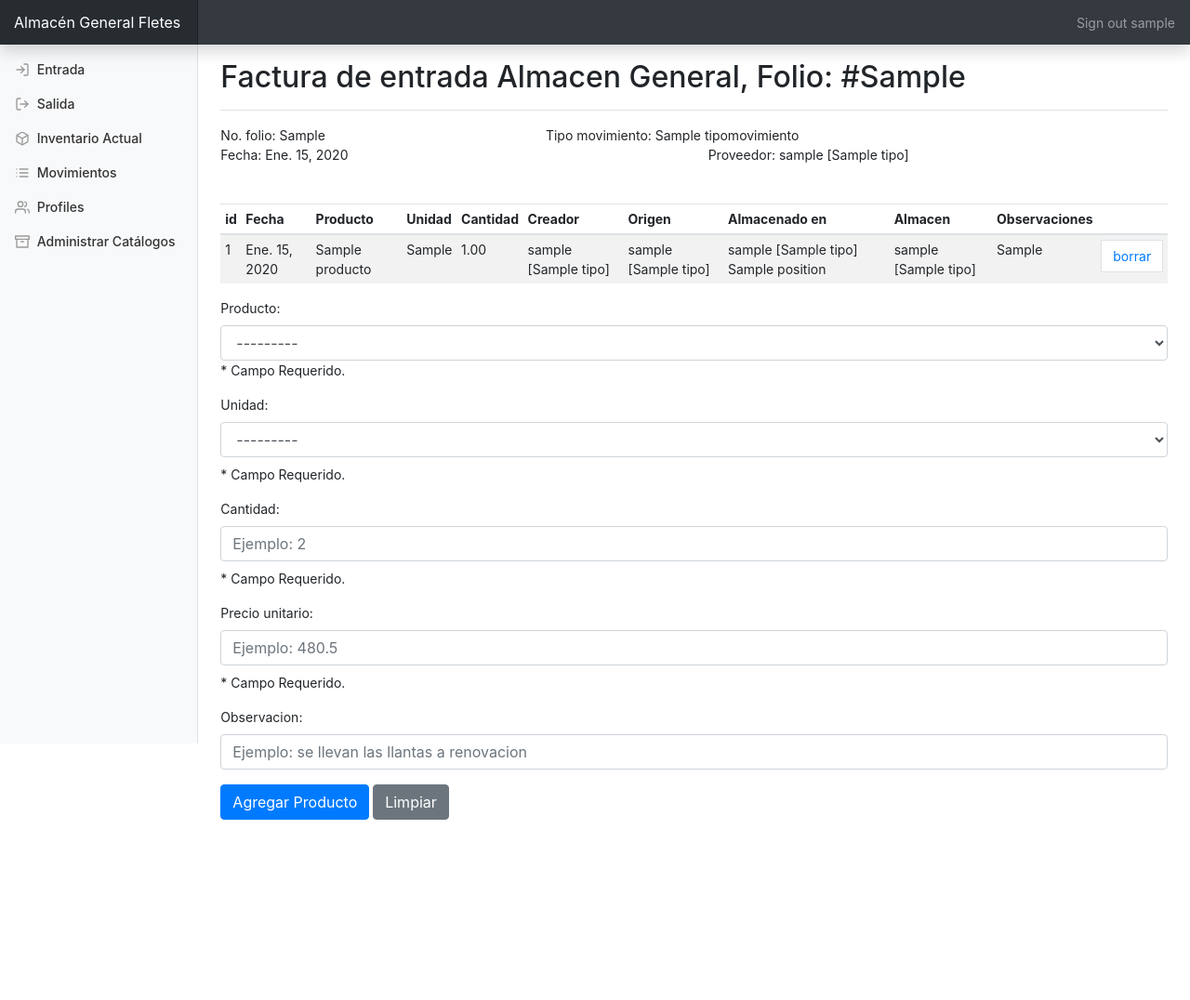
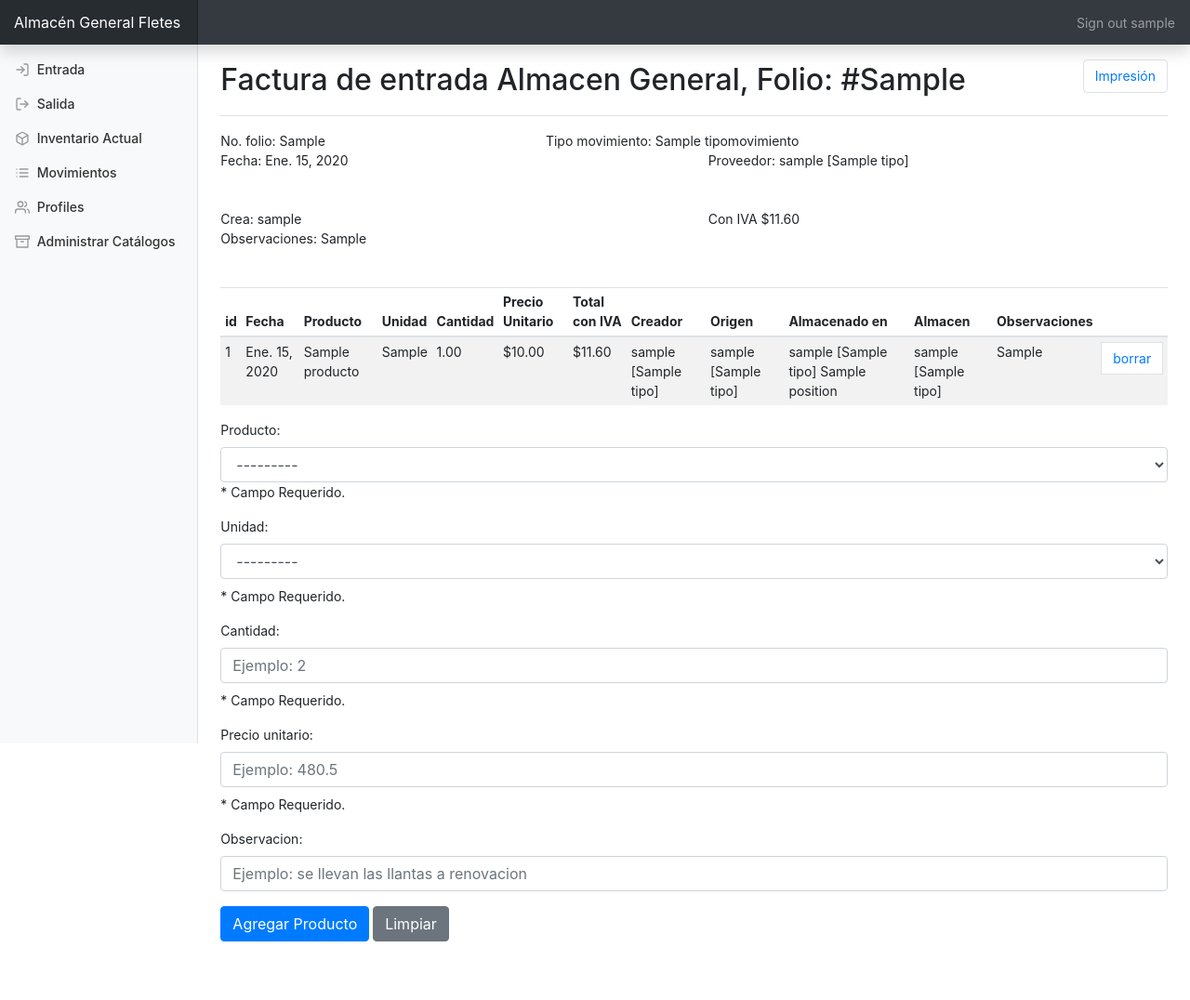
Before and after one commit to ramirovazq/mialmacen, a Django app: page /general/entrada/1/add/ in a window 1280 px wide. Shown: the whole page at 93% size. Before the commit the page ends 882 px from the top, so only its background shows below. Run offline with Django 3.2, Linux system fonts and the light colour scheme; a user stored in the database is signed in; tables that the repository leaves empty hold one stand-in row (values such as "Sample post"); some libraries are stand-ins or nearby versions.

Commit message:
vale de entrada se puede imprimir

```diff
--- a/almacen/general/models.py
+++ b/almacen/general/models.py
@@ -83,6 +83,10 @@ class ValeAlmacenGeneral(Vale): # catálogo de tipos de movimiento, ENTRADA, SAL
 
     def movimientos(self):
         return MovimientoGeneral.objects.filter(vale=self)
+
+    def total(self):
+        return sum([m.precio_total() for m in self.movimientos()])
+
 
 
 class Producto(models.Model):
--- a/almacen/general/templates/entrada_general_add.html
+++ b/almacen/general/templates/entrada_general_add.html
@@ -1,4 +1,5 @@
 {% extends "base_bootstrap_general.html" %}
+{% load humanize %}
 
 {% block title_section %}
 <h1 class="h2">Factura de entrada Almacen General, Folio: #{{vale.no_folio}}</h1>
@@ -7,9 +8,7 @@
 {% block extra_title_section %}
   <ul class="pagination">
     <li class="page-item">
-      <!--
-      <a class="page-link" href="{% url 'salida_general_impresion' vale.id %}" target="_blank">Impresión</a>
-      -->
+      <a class="page-link" href="{% url 'general_impresion' vale.id %}" target="_blank">Impresión</a>
     </li>
   </ul>
 
@@ -27,11 +26,27 @@
           </div>
 
       </div>
-     <div class="row">
+
+      <div class="row">
         <div class="col">Fecha: {{vale.fecha_vale}}</div>
         <div class="col">Proveedor: {{vale.persona_asociada}}</div>
       </div>
+
       <br/><br/>
+
+     <div class="row">
+        <div class="col">Crea: {{vale.creador_vale.user.username}}</div>
+        <div class="col">{% if vale.con_iva %}Con IVA{% else %}Sin IVA{% endif %} ${{vale.total|floatformat:2|intcomma}}</div>
+      </div>
+
+    {% if vale.observaciones_grales %}
+     <div class="row">
+        <div class="col">Observaciones: {{vale.observaciones_grales}}</div>
+      </div>
+    {% endif %}
+
+      <br/><br/>
+
 
 
           <div class="table-responsive">
@@ -43,6 +58,14 @@
                   <th> Producto </th>
                   <th> Unidad </th>
                   <th> Cantidad </th>
+                  <th> Precio Unitario </th>
+
+                  {% if vale.con_iva %}
+                  <th> Total con IVA </th>
+                  {% else %}
+                  <th> Total sin IVA </th>
+                  {% endif %}
+
                   <th> Creador </th>
                   <th> Origen </th>
                   <th> Almacenado en</th>
@@ -59,6 +82,10 @@
                   <td>{{movimiento.producto.nombre}}</td>
                   <td>{{movimiento.unidad.simbolo}} </td>
                   <td>{{movimiento.cantidad}} </td>
+                  <td>${{movimiento.precio_unitario|floatformat:2|intcomma}} </td>
+
+                  <td>${{movimiento.precio_total|floatformat:2|intcomma}} </td>
+
                   <td>{{movimiento.creador}} </td>
                   <td>{{movimiento.origen}} </td>
                   <td>
--- a/almacen/general/templates/salida_general_add.html
+++ b/almacen/general/templates/salida_general_add.html
@@ -6,7 +6,7 @@
 
 {% block extra_title_section %}
   <ul class="pagination">
-    <li class="page-item"><a class="page-link" href="{% url 'salida_general_impresion' vale.id %}" target="_blank">Impresión</a></li>
+    <li class="page-item"><a class="page-link" href="{% url 'general_impresion' vale.id %}" target="_blank">Impresión</a></li>
   </ul>
 
 {% endblock %}
--- a/almacen/general/urls.py
+++ b/almacen/general/urls.py
@@ -23,7 +23,9 @@ urlpatterns = [
 
     #path('entrada/<int:vale_id>/', entrada_detail, name='entrada_detail'),
     #path('entrada/<int:vale_id>/adjuntar/', entrada_adjuntar, name='entrada_adjuntar'),
-    path('salida/<int:vale_id>/impresion/', salida_general_impresion, name='salida_general_impresion'),
+
+
+    path('<int:vale_id>/impresion/', general_impresion, name='general_impresion'),
     path('salida/<int:vale_id>/movimiento/', salida_general_add_movimiento, name='salida_general_add_movimiento'),
 
     path('entrada/<int:vale_id>/movimiento/position/', entrada_general_add_movimiento_position, name='entrada_general_add_movimiento_position'),
--- a/almacen/general/views.py
+++ b/almacen/general/views.py
@@ -394,7 +394,7 @@ def entrada_general_erase_movimiento(request, vale_id, movimiento_id):
 
 
 @login_required
-def salida_general_impresion(request, vale_id):
+def general_impresion(request, vale_id):
     context = {}
     obj = get_object_or_404(ValeAlmacenGeneral, pk=vale_id)
     context['vale'] = obj
```
Also changed, not shown: almacen/general/templates/formato_general.html (+26 -1 lines).
